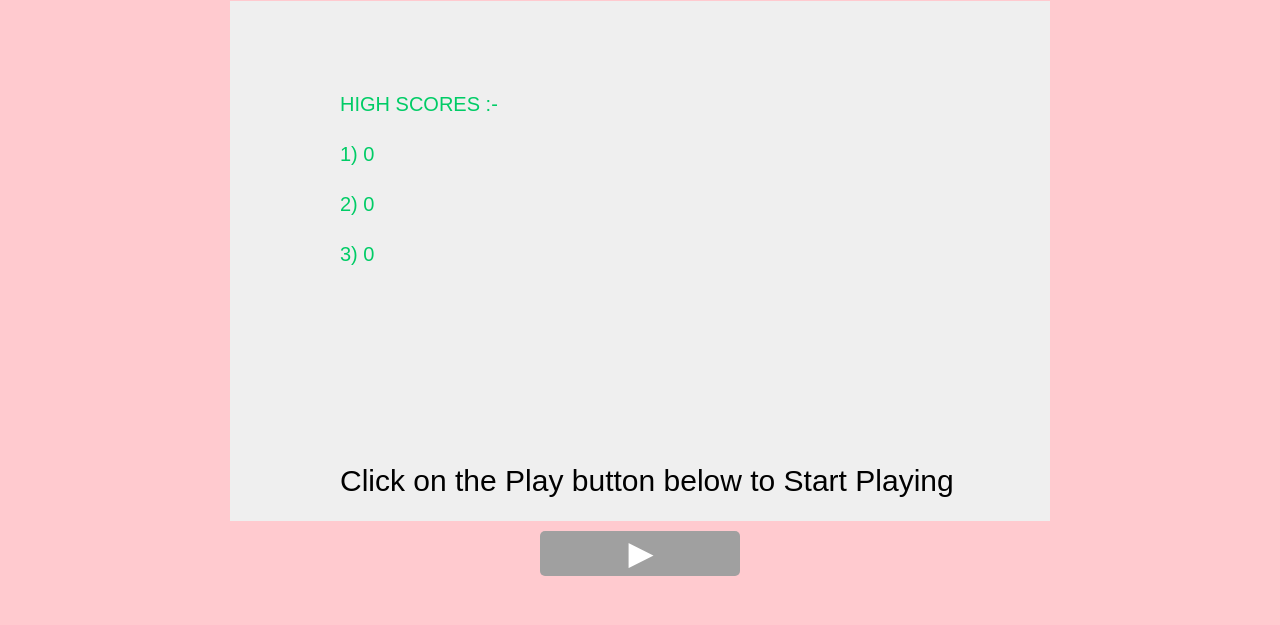
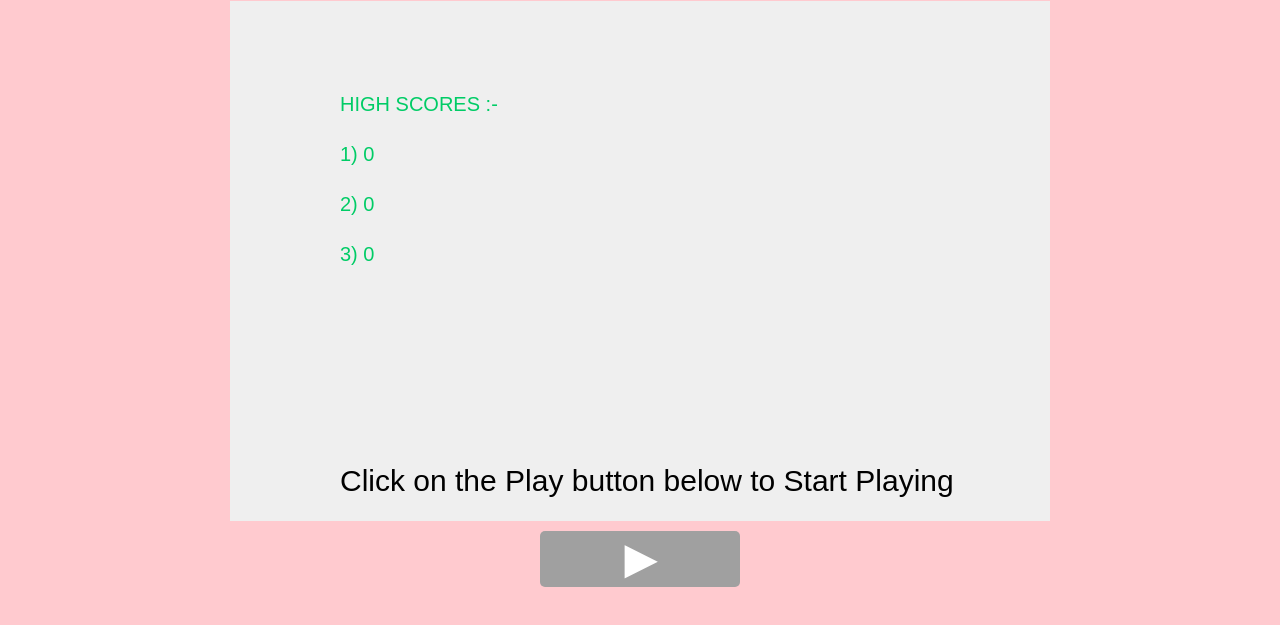
Before and after one commit to ankur2753/BreakoutGame, a plain HTML site: page index.html in a window 1280 px wide. Shown: the part 79-704 px from the top of the page. Drawn offline with Linux system fonts and the light colour scheme.

Commit message:
pixel
changed pixel size from 30 to 40

```diff
--- a/index.html
+++ b/index.html
@@ -23,7 +23,7 @@
 
     <canvas height="500" width="800" id="canvas"></canvas>
 
-    <button class="btn" id="play"><b style="font-size: 30px;">&#x25b6</b></button>
+    <button class="btn" id="play"><b style="font-size: 40px;">&#x25b6</b></button>
 
     <div class="modal-container" id="modal-container">
         <div class="modal" id="modal">
```
